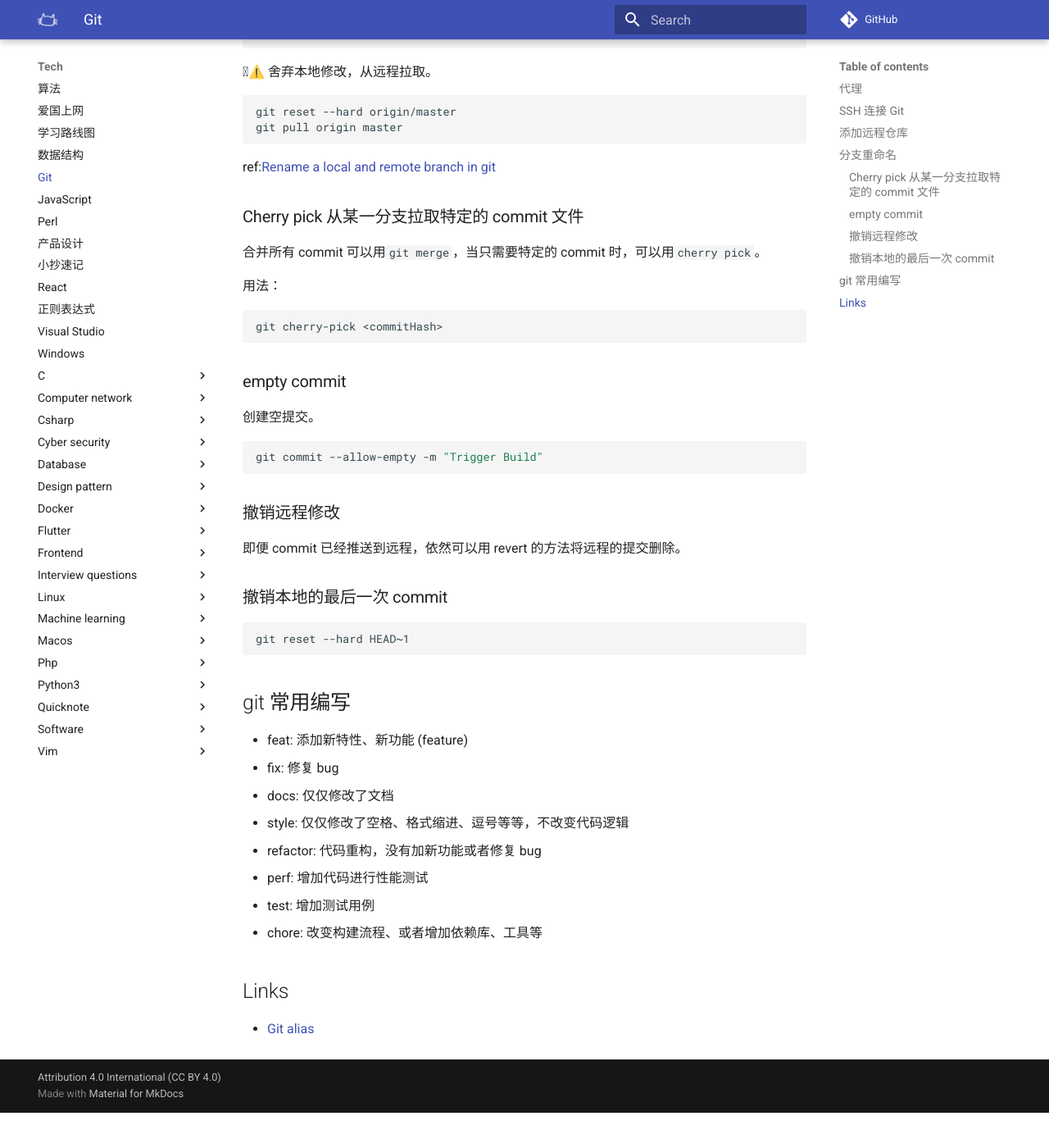
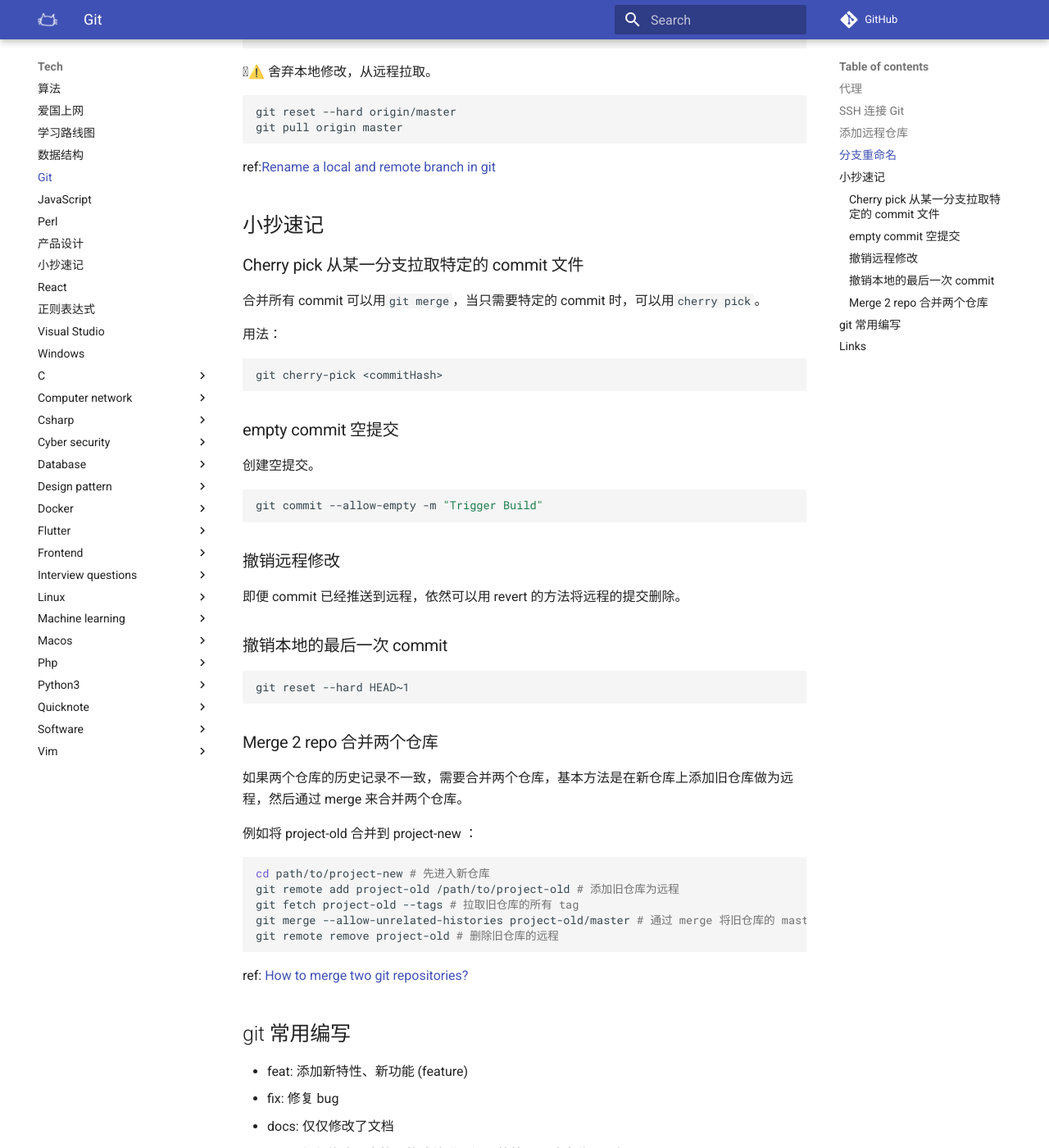
Before and after one commit to luoxufeiyan/wiki.luoxufeiyan.com, an MkDocs documentation site: the page built from docs/tech/git.md, in a window 1280 px wide and 1400 px high, scrolled down 1785 px. Shown: the whole window at 82% size. Built offline with MkDocs 1.6.1 and Material for MkDocs 9.7.7, drawn with Linux system fonts in a browser that asks for light colours; comment, search, counter and statistics services are not loaded; before the commit the page ends 3142 px from its top, so only the background shows below that.

Commit message:
update git

````diff
--- a/docs/tech/git.md
+++ b/docs/tech/git.md
@@ -95,6 +95,8 @@ git pull origin master
 
 ref:[Rename a local and remote branch in git](https://multiplestates.wordpress.com/2015/02/05/rename-a-local-and-remote-branch-in-git/)
 
+## 小抄速记
+
 ### Cherry pick 从某一分支拉取特定的 commit 文件
 
 合并所有 commit 可以用`git merge`，当只需要特定的 commit 时，可以用`cherry pick`。
@@ -105,7 +107,7 @@ ref:[Rename a local and remote branch in git](https://multiplestates.wordpress.c
 git cherry-pick <commitHash>
 ```
 
-### empty commit
+### empty commit 空提交
 
 创建空提交。
 
@@ -123,6 +125,22 @@ git commit --allow-empty -m "Trigger Build"
 git reset --hard HEAD~1
 ```
 
+### Merge 2 repo 合并两个仓库
+
+如果两个仓库的历史记录不一致，需要合并两个仓库，基本方法是在新仓库上添加旧仓库做为远程，然后通过 merge 来合并两个仓库。
+
+例如将 project-old 合并到 project-new ：
+
+
+```shell
+cd path/to/project-new # 先进入新仓库
+git remote add project-old /path/to/project-old # 添加旧仓库为远程
+git fetch project-old --tags # 拉取旧仓库的所有 tag
+git merge --allow-unrelated-histories project-old/master # 通过 merge 将旧仓库的 master 分支合并入新仓库
+git remote remove project-old # 删除旧仓库的远程
+```
+
+ref: [How to merge two git repositories?](https://stackoverflow.com/questions/1425892/how-to-merge-two-git-repositories)
 
 ## git 常用编写
 
````
